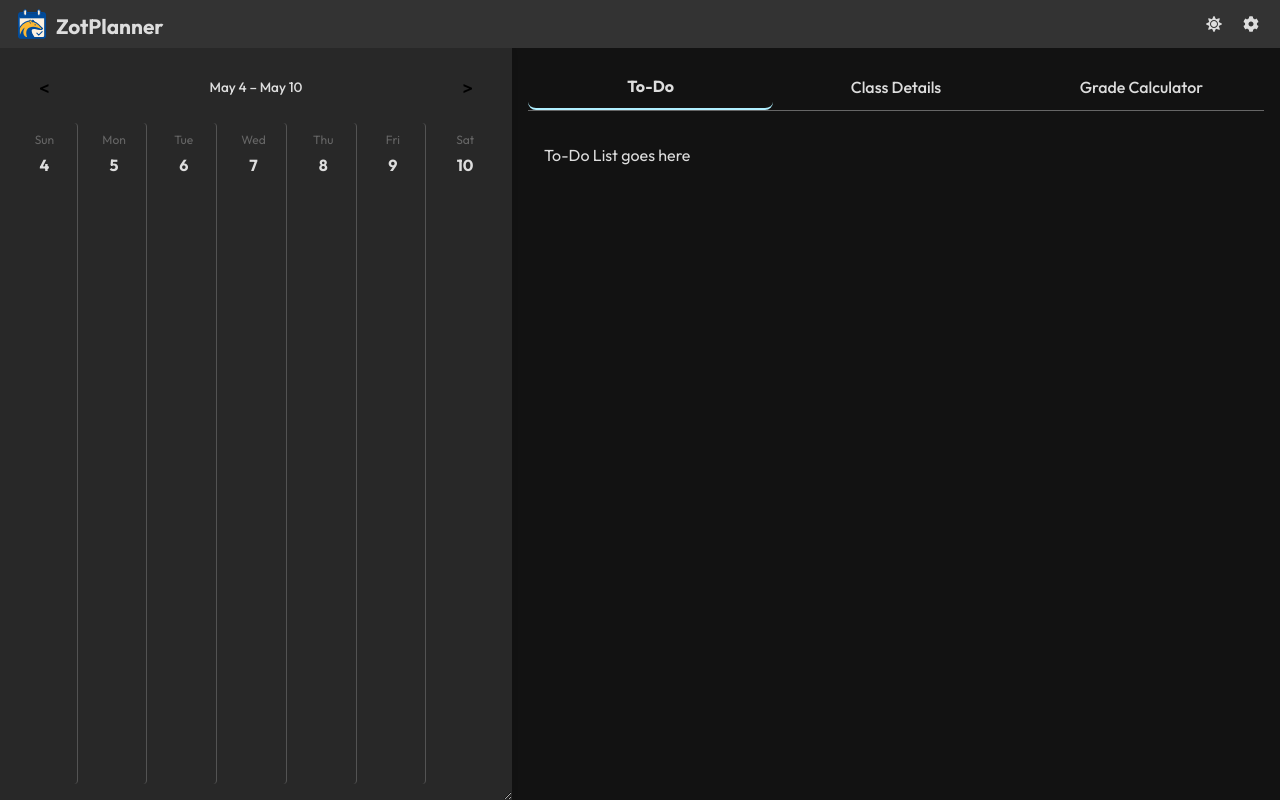
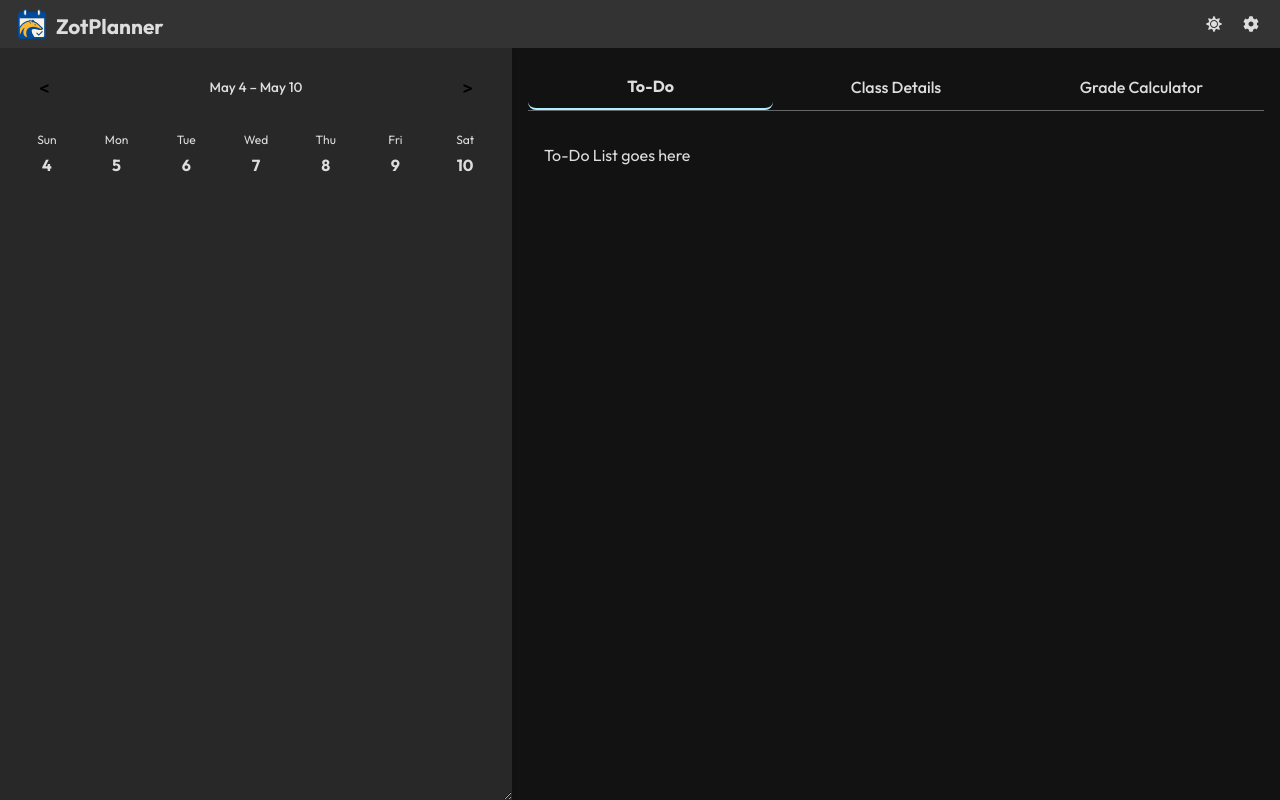
Before and after one commit to DylanBT928/ZotPlanner, a React (Vite) app: page / in a window 1280 px wide. Built offline with nearby package versions, Linux system fonts and the light colour scheme.

Commit message:
update calendar styles

```diff
--- a/src/components/WeekCalendar.css
+++ b/src/components/WeekCalendar.css
@@ -7,18 +7,20 @@
 }
 
 .week-calendar {
-  width: 240px;
+  width: 60%;
   min-width: 40%;
   max-width: 60%;
   resize: horizontal;
   overflow: auto;
   box-sizing: border-box;
-  background: #282828;
+  background: var(--calendar-bg);
   border-radius: 0;
-  box-shadow: 0 2px 6px rgba(0, 0, 0, 0.1);
+  box-shadow: 0 2px 6px var(--calendar-shadow);
   padding: 16px;
   font-family: "Outfit", sans-serif;
   flex: 0 0 auto;
+  display: flex;
+  flex-direction: column;
 }
 
 .calendar-header {
@@ -41,30 +43,36 @@
 }
 
 .calendar-days {
+  flex: 1 1 auto;
   display: grid;
   grid-template-columns: repeat(7, 1fr);
-  gap: 8px;
+  gap: 0;
   text-align: center;
 }
 
-.calendar-days .day:not(:last-child) {
-  border-right: 1px solid var(--calendar-separator);
-  padding-right: 8px;
+.calendar-days .day {
   box-sizing: border-box;
+  padding: 8px 4px;
+  border-radius: 8px;
 }
 
-.day {
-  padding: 8px 4px;
-  border-radius: 4px;
+.calendar-days .day:hover {
+  background: var(--calendar-hover);
 }
 
-.day:hover {
-  background: #377292;
+.day-inner {
+  margin: 0 4px;
+  padding: 8px 4px;
+  border-radius: 8px;
+}
+
+.day-inner:hover {
+  background: var(--calendar-hover);
 }
 
 .weekday {
   font-size: 0.75rem;
-  color: #666;
+  color: var(--text);
 }
 
 .day-number {
```
